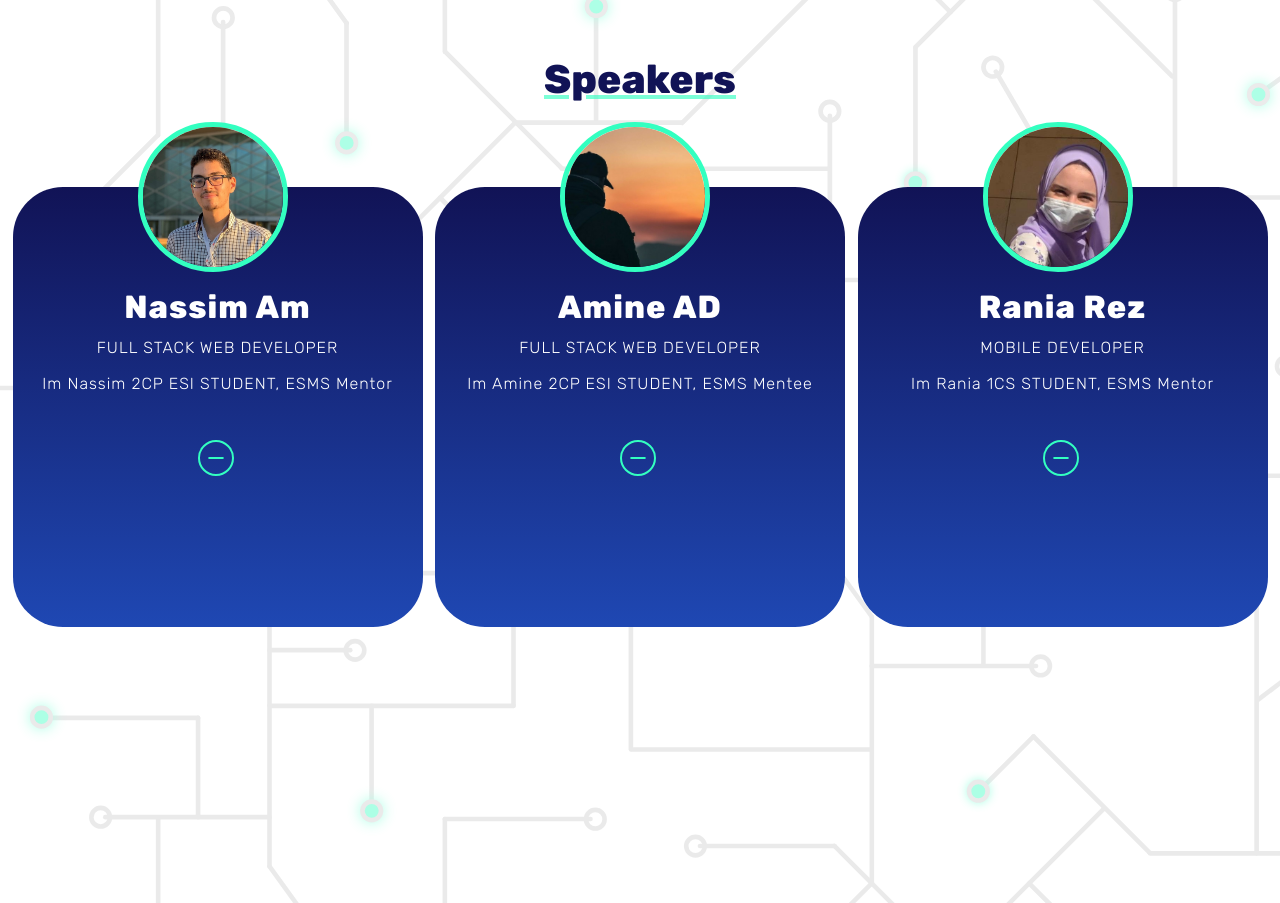
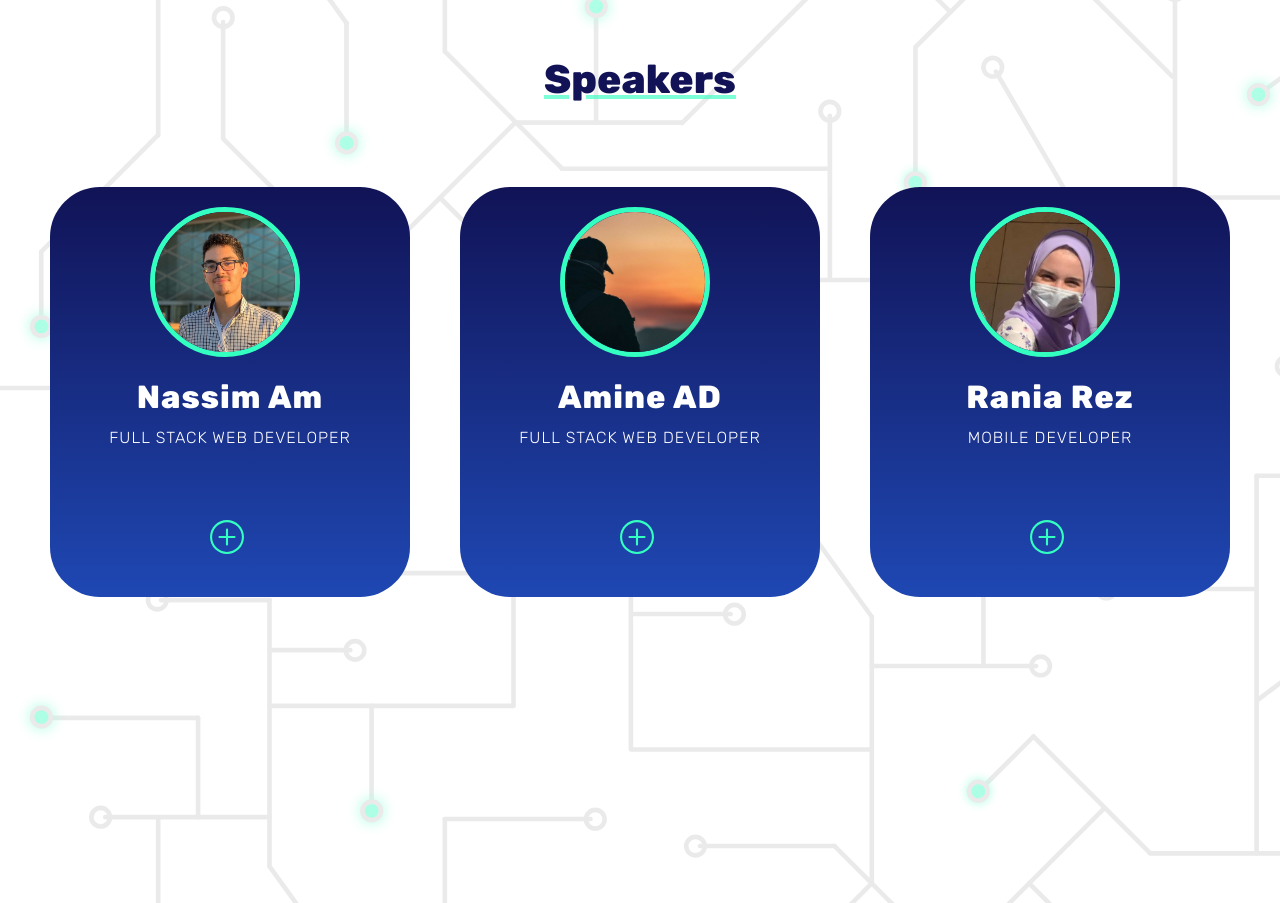
Before and after one commit to AMINE-ADJ/SolveIT-WebSite, a plain HTML site: page index.html in a window 1280 px wide. Shown: the part 5140-6043 px from the top of the page. Drawn offline with Linux system fonts and the light colour scheme.

Commit message:
Speakers Animation done

```diff
--- a/animation.js
+++ b/animation.js
@@ -1,7 +1,18 @@
 function changeCard(i) {
+   // document.body.addEventListener("click", changeCard ,{once:false});
+        const description = ["Description-Nassim", "Description-Amine", "Description-Rania"]; //to add a new p...
+        if( document.getElementById("button"+i).classList.contains('plusButton'+i) ) {
+         document.getElementsByClassName("speakerafterminusclick"+i)[0].className = "speaker"+i;
+         document.getElementsByClassName("speakerNameAfterMinus"+i)[0].className = "speakerName"+i;//++
+         document.getElementsByClassName("professionAfterMinus"+i)[0].className = "profession"+i; //++
+         document.getElementsByClassName("speakerDesciptionAfterMinus"+i)[0].className = "speakerDesciption"+i;//++
+         document.getElementById("description"+i).innerHTML = description[i];
+       // let node = document.createTextNode ('Hello, I am Arun');
+       // document.getElementById("description"+i).appendChild(node);
 
-        const description = ["Im Nassim 2CP ESI STUDENT, ESMS Mentor", "Im Amine 2CP ESI STUDENT, ESMS Mentee", "Im Rania 1CS STUDENT, ESMS Mentor"]; //to add a new p...
-    if( document.getElementById("button"+i).classList.contains('minusButton'+i) ) {
+         document.getElementsByClassName("speakerphotodivafterminusclick"+i)[0].className = "speakerphotodiv"+i;
+         document.getElementsByClassName("plusButton"+i)[0].className = "minusButton"+i;
+      } else if( document.getElementById("button"+i).classList.contains('minusButton'+i) ) {
     //    alert("it's minus dans"+i);
        document.getElementsByClassName("speaker"+i)[0].className = "speakerafterminusclick"+i;
        document.getElementsByClassName("speakerName"+i)[0].className = "speakerNameAfterMinus"+i;
@@ -12,17 +23,6 @@ function changeCard(i) {
        document.getElementsByClassName("speakerphotodiv"+i)[0].className = "speakerphotodivafterminusclick"+i;
        document.getElementsByClassName("minusButton"+i)[0].className = "plusButton"+i;
      }
-     else if( document.getElementById("button"+i).classList.contains('plusButton'+i) ) {
-        document.getElementsByClassName("speakerafterminusclick"+i)[0].className = "speakerafterplusclick"+i;
-        document.getElementsByClassName("speakerNameAfterMinus"+i)[0].className = "speakerNameAfterPlus"+i;//++
-        document.getElementsByClassName("professionAfterMinus"+i)[0].className = "professionAfterPlus"+i; //++
-        document.getElementsByClassName("speakerDesciptionAfterMinus"+i)[0].className = "speakerDesciptionAfterPlus"+i;//++
-        document.getElementById("description"+i).innerHTML = description[i];
-      // let node = document.createTextNode ('Hello, I am Arun');
-      // document.getElementById("description"+i).appendChild(node);
 
-        document.getElementsByClassName("speakerphotodivafterminusclick"+i)[0].className = "speakerphotodivafterplusclick"+i;
-        document.getElementsByClassName("plusButton"+i)[0].className = "minusButton"+i;
-     }
-     document.body.addEventListener("click", myFunction,{once:false});
+
 }
--- a/index.html
+++ b/index.html
@@ -304,37 +304,37 @@
             <!-- agenda done -->
 
             <!-- speakers begin -->
-            <div class="speakers" id="speakers">
+            <div class="speakers">
                 <h1 class="agendatext" id="speakers">Speakers</h1>
 
                 <div class="speakerBox">
-                        <div class="speaker0">
+                        <div class="speakerafterminusclick0">
 
-                            <div class="speakerphotodiv0">
+                            <div class="speakerphotodivafterminusclick0">
                                 <img class="speakerimage" src="pics/Nassim.jpg" alt="">
                             </div>
-                                <h1 class="speakerName0">Nassim Am</h1>
-                                <p class="profession0">Full stack Web Developer</p>
-                                <p class="speakerDesciption0" id="description0">Im Nassim 2CP ESI STUDENT, ESMS Mentor</p>
-                                <button class="minusButton0" id="button0" onclick="changeCard(0)"></button>
+                                <h1 class="speakerNameAfterMinus0">Nassim Am</h1>
+                                <p class="professionAfterMinus0">Full stack Web Developer</p>
+                                <p class="speakerDesciptionAfterMinus0" id="description0">Description-Nassim</p>
+                                <button class="plusButton0" id="button0" onclick="changeCard(0)"></button>
                         </div>
-                        <div class="speaker1">
-                            <div class="speakerphotodiv1">
+                        <div class="speakerafterminusclick1">
+                            <div class="speakerphotodivafterminusclick1">
                                 <img class="speakerimage" src="pics/Profile pic.jpg" alt="">
                             </div>
-                                <h1 class="speakerName1">Amine AD</h1>
-                                <p class="profession1">Full Stack Web Developer</p>
-                                <p class="speakerDesciption1" id="description1">Im Amine 2CP ESI STUDENT, ESMS Mentee</p>
-                                <button class="minusButton1" id="button1" onclick="changeCard(1)"></button>
+                                <h1 class="speakerNameAfterMinus1">Amine AD</h1>
+                                <p class="professionAfterMinus1">Full Stack Web Developer</p>
+                                <p class="speakerDesciptionAfterMinus1" id="description1">Description-Amine</p>
+                                <button class="plusButton1" id="button1" onclick="changeCard(1)"></button>
                         </div>
-                        <div class="speaker2">
-                            <div class="speakerphotodiv2">
+                        <div class="speakerafterminusclick2">
+                            <div class="speakerphotodivafterminusclick2">
                                 <img class="speakerimage" src="pics/rania.jfif" alt="">
                             </div>
-                                <h1 class="speakerName2">Rania Rez</h1>
-                                <p class="profession2">Mobile Developer</p>
-                                <p class="speakerDesciption2" id="description2">Im Rania 1CS STUDENT, ESMS Mentor</p>
-                                <button class="minusButton2" id="button2" onclick="changeCard(2)"></button>
+                                <h1 class="speakerNameAfterMinus2">Rania Rez</h1>
+                                <p class="professionAfterMinus2">Mobile Developer</p>
+                                <p class="speakerDesciptionAfterMinus2" id="description2">Description-Rania</p>
+                                <button class="plusButton2" id="button2" onclick="changeCard(2) "></button>
                         </div>
 
                 </div>
--- a/styles.css
+++ b/styles.css
@@ -261,6 +261,7 @@ p.actiontext {
   line-height: 20px;
   color: white;
   position: relative;
+  animation: speakercardanimation-up 1s ease forwards;
 }
 
 .speakerafterminusclick0 {
@@ -321,8 +322,20 @@ p.actiontext {
   line-height: 20px;
   color: white;
   position: relative;
+  animation: speakercardanimation-up 1s ease forwards;
 }
-
+.speaker2 {
+  width: 370px;
+  height: 400px;
+  background: linear-gradient(180deg, #111356 0%, #296ff9 175%);
+  border-radius: 50px;
+  /* margin-top: 25px; */
+  padding: 20px;
+  line-height: 20px;
+  color: white;
+  position: relative;
+  animation: speakercardanimation-up 1s ease forwards;
+}
 .speakerafterminusclick1 {
   width: 320px;
   height: 350px;
@@ -334,17 +347,6 @@ p.actiontext {
   color: white;
   position: relative;
   animation: speakercardanimation-down 1s ease forwards;
-}
-.speaker2 {
-  width: 370px;
-  height: 400px;
-  background: linear-gradient(180deg, #111356 0%, #296ff9 175%);
-  border-radius: 50px;
-  /* margin-top: 25px; */
-  padding: 20px;
-  line-height: 20px;
-  color: white;
-  position: relative;
 }
 
 .speakerafterminusclick2 {
@@ -372,6 +374,7 @@ p.actiontext {
   font-style: normal;
   letter-spacing: 1px;
   margin-top: 90px;
+  animation: text-animation-up 1s ease forwards;
 }
 .speakerName1 {
   font-family: "Rubik";
@@ -379,6 +382,7 @@ p.actiontext {
   font-style: normal;
   letter-spacing: 1px;
   margin-top: 90px;
+  animation: text-animation-up 1s ease forwards;
 }
 .speakerName2 {
   font-family: "Rubik";
@@ -386,6 +390,7 @@ p.actiontext {
   font-style: normal;
   letter-spacing: 1px;
   margin-top: 90px;
+  animation: text-animation-up 1s ease forwards;
 }
 .speakerNameAfterMinus {
   font-family: "Rubik";
@@ -541,18 +546,21 @@ p.actiontext {
   font-weight: 300;
   font-style: normal;
   letter-spacing: 1px;
+  animation: description-animation-up 2s ease forwards;
 }
 .speakerDesciption1 {
   font-family: "Rubik";
   font-weight: 300;
   font-style: normal;
   letter-spacing: 1px;
+  animation: description-animation-up 2s ease forwards;
 }
 .speakerDesciption2 {
   font-family: "Rubik";
   font-weight: 300;
   font-style: normal;
   letter-spacing: 1px;
+  animation: description-animation-up 2s ease forwards;
 }
 .speakerDesciptionAfterMinus0 {
   font-family: "Rubik";
@@ -604,17 +612,9 @@ p.actiontext {
   top: -65px;
   left: 50%;
   transform: translateX(-80%);
+  animation: photo-animation-up 1s ease forwards;
 }
-.speakerphotodivafterminusclick0 {
-  width: 100px;
-  height: 100px;
-  border-radius: 50%;
-  position: absolute;
-  /* top: -1px; */
-  left: 50%;
-  transform: translateX(-80%);
-  animation: photo-animation-down 1s ease forwards;
-}
+
 .speakerphotodivafterplusclick0 {
   width: 100px;
   height: 100px;
@@ -713,10 +713,19 @@ p.actiontext {
     opacity: 0;
   }
   100% {
-
     top: 90px;
     opacity: 1;
   }
+}
+.speakerphotodivafterminusclick0 {
+  width: 100px;
+  height: 100px;
+  border-radius: 50%;
+  position: absolute;
+  /* top: -1px; */
+  left: 50%;
+  transform: translateX(-80%);
+  animation: photo-animation-down 1s ease forwards;
 }
 .speakerphotodiv1 {
   width: 100px;
@@ -726,6 +735,7 @@ p.actiontext {
   top: -65px;
   left: 50%;
   transform: translateX(-80%);
+  animation: photo-animation-up 1s ease forwards;
 }
 .speakerphotodivafterminusclick1 {
   width: 100px;
@@ -745,6 +755,7 @@ p.actiontext {
   top: -65px;
   left: 50%;
   transform: translateX(-80%);
+  animation: photo-animation-up 1s ease forwards;
 }
 .speakerphotodivafterminusclick2 {
   width: 100px;
```
